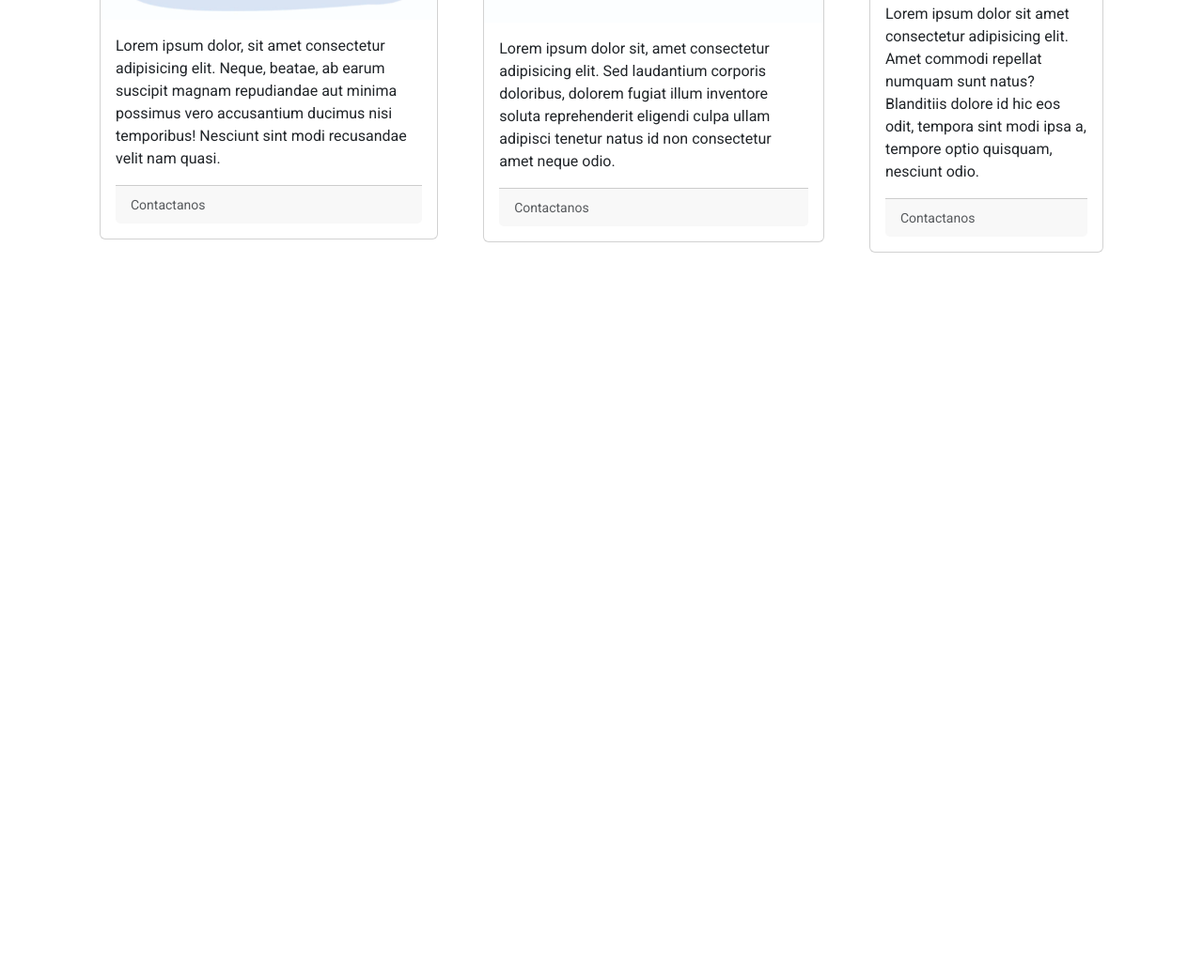
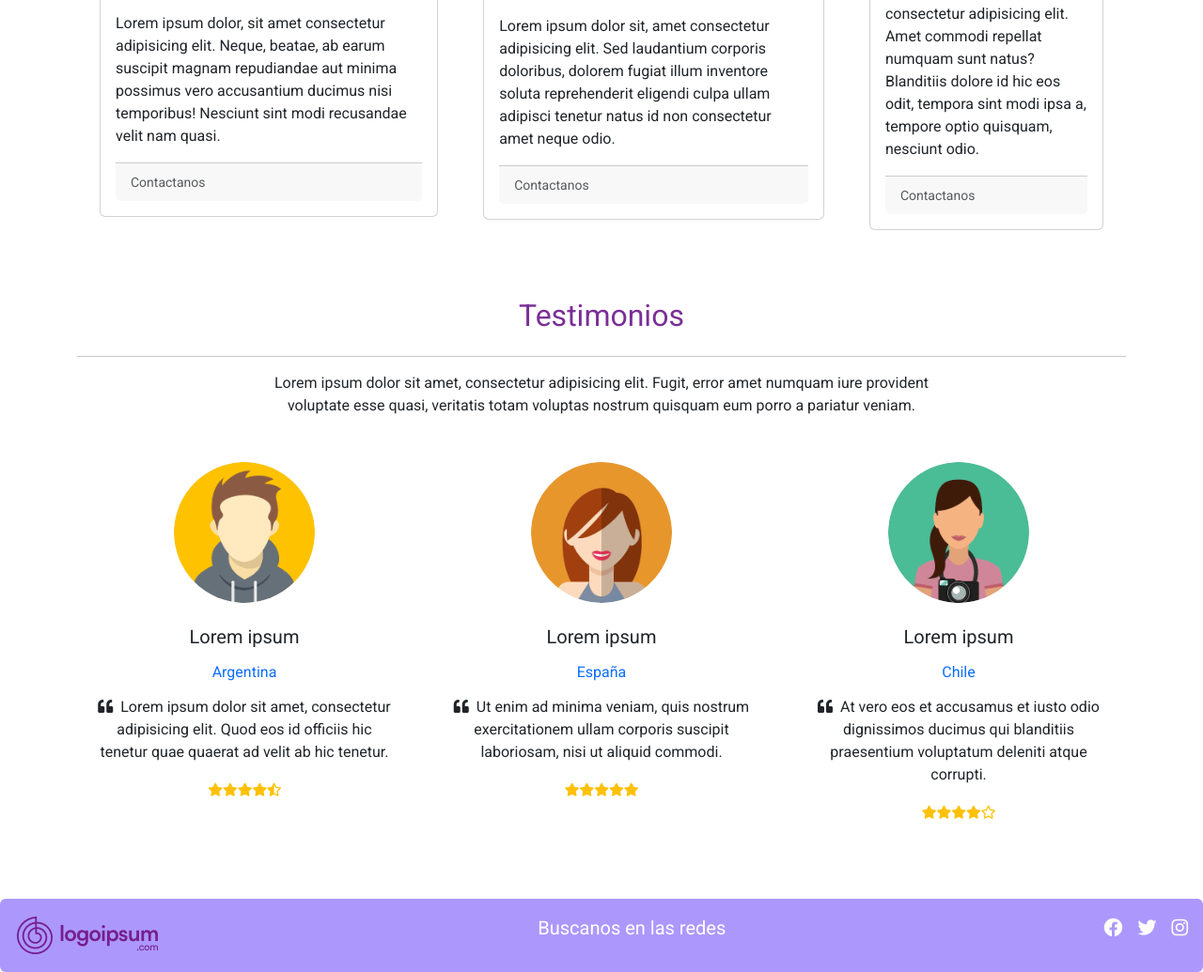
Before and after one commit to ConsuMG/PF-GonzalezConsuelo, a plain HTML site: page Pages/Como Funciona.html in a window 1280 px wide. Shown: the part 532-1567 px from the top of the page at 94% size. Before the commit the page ends 825 px from the top, so only its background shows below. Drawn offline with Linux system fonts and the light colour scheme; files whose address does not match are found by name.

Commit message:
ultimas modificaciones

```diff
--- a/CSS/Style.css
+++ b/CSS/Style.css
@@ -70,6 +70,10 @@ h2 {
   border-color: #7a2f96;
 }
 
+.btn:hover {
+  background-color: #aa2edb;
+}
+
 .btn a:hover {
   color: #aa2edb;
 }
@@ -80,9 +84,9 @@ h2 {
   color: #7a2f96;
 }
 
-#button--enviar :hover {
-  border-color: #7a2f96;
-  color: #7a2f96;
+#button--enviar:hover {
+  background-color: #7a2f96;
+  color: white;
 }
 
 footer {
@@ -131,3 +135,9 @@ footer {
 #FormularioContacto {
   margin-top: 2rem;
 }
+
+@media (min-width: 992px) {
+  .alto {
+    height: 100vh;
+  }
+}
--- a/Pages/Como Funciona.html
+++ b/Pages/Como Funciona.html
@@ -103,7 +103,7 @@
         <hr />
       </div>
 
-      <!-- inicio Nuestros Servicios -->}
+      <!-- inicio Nuestros Servicios -->
       <div class="container">
         <div class="text-start px" id="inicioBlog">
           <h2>Nuestros Servicios</h2>
@@ -163,6 +163,163 @@
       </section>
     </div>
     <!-- fin Nuestros Servicios  -->
+    <!-- Inicio testimonios  -->
+    <div class="container">
+      <div class="text-center my-5">
+        <h2 class="mb-4">Testimonios</h2>
+        <hr />
+
+        <section>
+          <div class="row d-flex justify-content-center">
+            <div class="col-md-10 col-xl-8 text-center">
+              <p class="mb-4 pb-2 mb-md-5 pb-md-0">
+                Lorem ipsum dolor sit amet, consectetur adipisicing elit. Fugit,
+                error amet numquam iure provident voluptate esse quasi,
+                veritatis totam voluptas nostrum quisquam eum porro a pariatur
+                veniam.
+              </p>
+            </div>
+          </div>
+
+          <div class="row text-center">
+            <div class="col-md-4 mb-5 mb-md-0">
+              <div class="d-flex justify-content-center mb-4">
+                <img
+                  src="../IMG/cliente_1.png"
+                  class="rounded-circle shadow-1-strong"
+                  width="150"
+                  height="150"
+                />
+              </div>
+              <h5 class="mb-3">Lorem ipsum</h5>
+              <h6 class="text-primary mb-3">Argentina</h6>
+              <p class="px-xl-3">
+                <i class="fas fa-quote-left pe-2"></i>Lorem ipsum dolor sit
+                amet, consectetur adipisicing elit. Quod eos id officiis hic
+                tenetur quae quaerat ad velit ab hic tenetur.
+              </p>
+              <ul class="list-unstyled d-flex justify-content-center mb-0">
+                <li>
+                  <i class="fas fa-star fa-sm text-warning"></i>
+                </li>
+                <li>
+                  <i class="fas fa-star fa-sm text-warning"></i>
+                </li>
+                <li>
+                  <i class="fas fa-star fa-sm text-warning"></i>
+                </li>
+                <li>
+                  <i class="fas fa-star fa-sm text-warning"></i>
+                </li>
+                <li>
+                  <i class="fas fa-star-half-alt fa-sm text-warning"></i>
+                </li>
+              </ul>
+            </div>
+            <div class="col-md-4 mb-5 mb-md-0">
+              <div class="d-flex justify-content-center mb-4">
+                <img
+                  src="../IMG/cliente_2.png"
+                  class="rounded-circle shadow-1-strong"
+                  width="150"
+                  height="150"
+                />
+              </div>
+              <h5 class="mb-3">Lorem ipsum</h5>
+              <h6 class="text-primary mb-3">España</h6>
+              <p class="px-xl-3">
+                <i class="fas fa-quote-left pe-2"></i>Ut enim ad minima veniam,
+                quis nostrum exercitationem ullam corporis suscipit laboriosam,
+                nisi ut aliquid commodi.
+              </p>
+              <ul class="list-unstyled d-flex justify-content-center mb-0">
+                <li>
+                  <i class="fas fa-star fa-sm text-warning"></i>
+                </li>
+                <li>
+                  <i class="fas fa-star fa-sm text-warning"></i>
+                </li>
+                <li>
+                  <i class="fas fa-star fa-sm text-warning"></i>
+                </li>
+                <li>
+                  <i class="fas fa-star fa-sm text-warning"></i>
+                </li>
+                <li>
+                  <i class="fas fa-star fa-sm text-warning"></i>
+                </li>
+              </ul>
+            </div>
+            <div class="col-md-4 mb-0">
+              <div class="d-flex justify-content-center mb-4">
+                <img
+                  src="../IMG/cliente_3.png"
+                  class="rounded-circle shadow-1-strong"
+                  width="150"
+                  height="150"
+                />
+              </div>
+              <h5 class="mb-3">Lorem ipsum</h5>
+              <h6 class="text-primary mb-3">Chile</h6>
+              <p class="px-xl-3">
+                <i class="fas fa-quote-left pe-2"></i>At vero eos et accusamus
+                et iusto odio dignissimos ducimus qui blanditiis praesentium
+                voluptatum deleniti atque corrupti.
+              </p>
+              <ul class="list-unstyled d-flex justify-content-center mb-0">
+                <li>
+                  <i class="fas fa-star fa-sm text-warning"></i>
+                </li>
+                <li>
+                  <i class="fas fa-star fa-sm text-warning"></i>
+                </li>
+                <li>
+                  <i class="fas fa-star fa-sm text-warning"></i>
+                </li>
+                <li>
+                  <i class="fas fa-star fa-sm text-warning"></i>
+                </li>
+                <li>
+                  <i class="far fa-star fa-sm text-warning"></i>
+                </li>
+              </ul>
+            </div>
+          </div>
+        </section>
+      </div>
+    </div>
+    <!-- fin Testimonios  -->
+    <!-- Inicio Footer -->
+
+    <footer class="conteiner p-3 rounded">
+      <div class="d-lg-flex align-items-center justify-content-between">
+        <div>
+          <span>
+            <a href="../index.html">
+              <img src="../IMG/Logo_violeta.svg" alt="logo_sitio" />
+            </a>
+          </span>
+        </div>
+        <div>
+          <p class="fs-5">Buscanos en las redes</p>
+        </div>
+
+        <div>
+          <ul class="d-flex gap-3 list-unstyled fs-5">
+            <li>
+              <a href="#"><i class="fab fa-facebook"></i></a>
+            </li>
+            <li>
+              <a href="#"><i class="fab fa-twitter"></i></a>
+            </li>
+            <li>
+              <a href="#"><i class="fab fa-instagram"></i></a>
+            </li>
+          </ul>
+        </div>
+      </div>
+    </footer>
+    <!-- Fin Footer -->
 
     <script src="bootstrap-5.3.0-alpha1-dist/js/bootstrap.js"></script>
   </body>
```
Also changed, not shown: formulario.html (deleted, +0 -144 lines).
